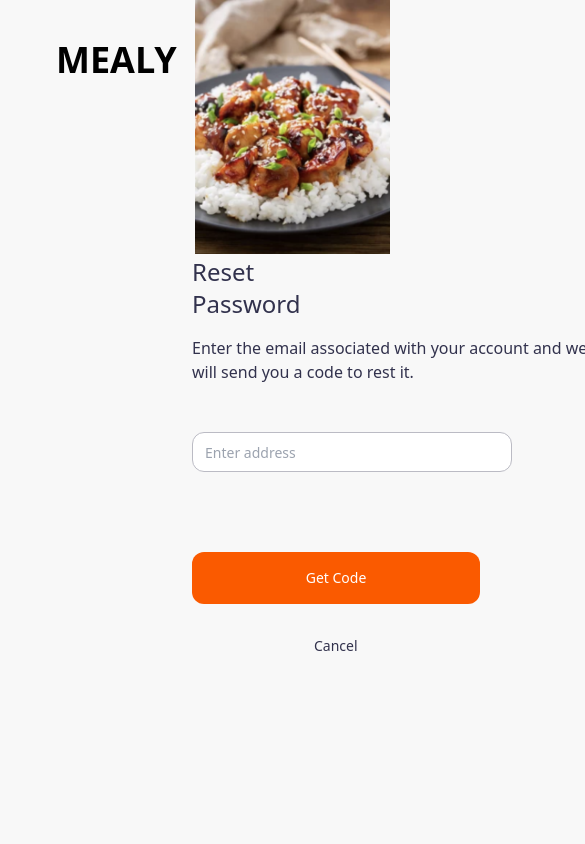
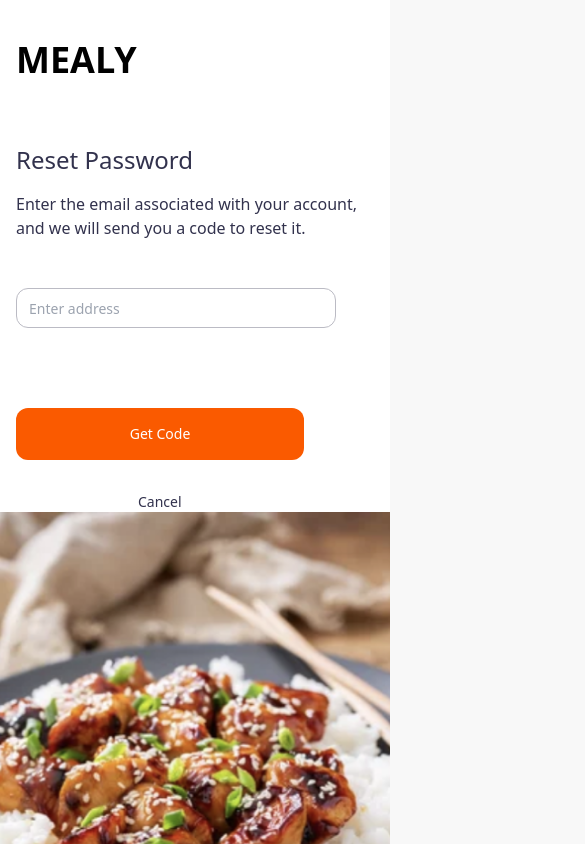
Before and after one commit to Stutern-Project-23/Group-4-Mealy-Project-Team-2A, a React (Create React App) app: page /forgot-password-email in a window 390 px wide. Shown: the top 844 px of the page, 585 px wide, since content can reach past the window. Built offline with nearby package versions, Linux system fonts and the light colour scheme.

Commit message:
added responsiveness to forgotPasswordEmail

```diff
--- a/src/pages/forgotPassword/ForgotPasswordEmail.js
+++ b/src/pages/forgotPassword/ForgotPasswordEmail.js
@@ -5,29 +5,30 @@ import Input from "../../components/Input.js";
 import Button from "../../components/Button.js";
 import { NavLink } from "react-router-dom";
 
-const ForgotPassword = () => {
+
+ const ForgotPassword = () => {
   return (
-    <div className="flex">
+    <div className="flex flex-col lg:flex-row">
       {/* left section */}
-      <div className="w-1/2">
+      <div className="w-full lg:w-1/2 bg-white">
         {/* Logo */}
-        <div className="mt-10 ml-14">
+        <div className="mt-10 mx-4 lg:mx-14">
           <Logo />
         </div>
-        {/* border-solid border-2 border-sky-500  */}
-        <div className="flex flex-col justify-center mt-44 ml-48 ">
+        <div className="flex flex-col justify-center mx-4 lg:mx-48 mt-16">
           {/* title */}
-          <h2 className=" text-2xl font-medium mb-4 text-[#32324D]">
+          <h2 className="text-2xl font-medium mb-4 text-[#32324D]">
             Reset Password
           </h2>
           {/* Subtitle */}
-          <p className="font-normal text-[#32324D] mb-12 w-[400px]">
-            Enter the email associated with your account and we will send you a
-            code to rest it.
+          <p className="font-normal text-[#32324D] mb-12">
+            Enter the email associated with your account, and we will send you a
+            code to reset it.
           </p>
 
           {/* Enter code field */}
           <Input type="email" placeholder="Enter address" />
+
           {/* button */}
           <div className="mt-20">
             <NavLink to="/forgot-password-verification">
@@ -42,8 +43,8 @@ const ForgotPassword = () => {
       </div>
 
       {/* image section */}
-      <div className="w-1/2">
-        <img src={Image} alt="" className="" />
+      <div className="w-full lg:w-1/2">
+        <img src={Image} alt="" className="w-full h-auto" />
       </div>
     </div>
   );
```
Also changed, not shown: 1 other file (tests, documents, lock files or other folders).
